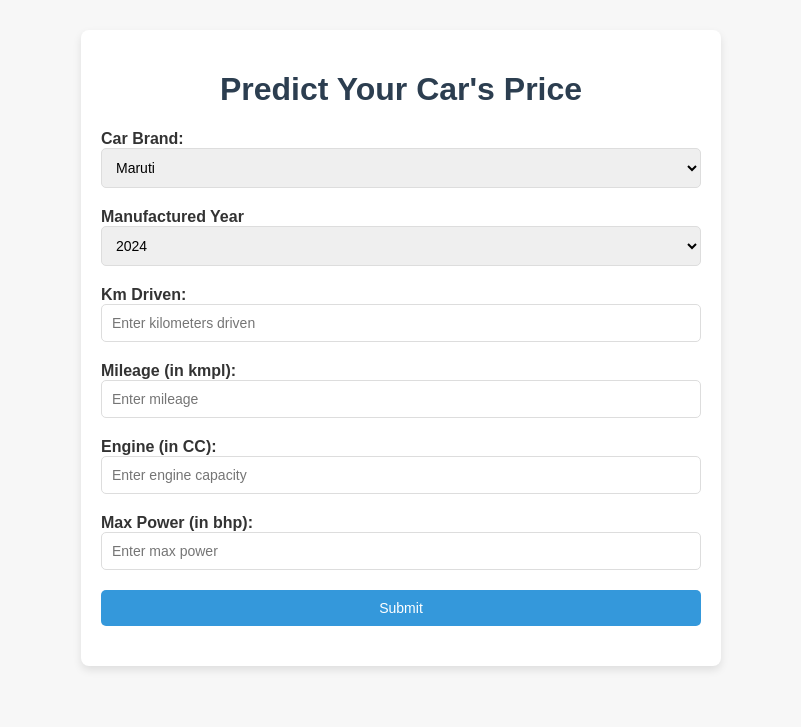
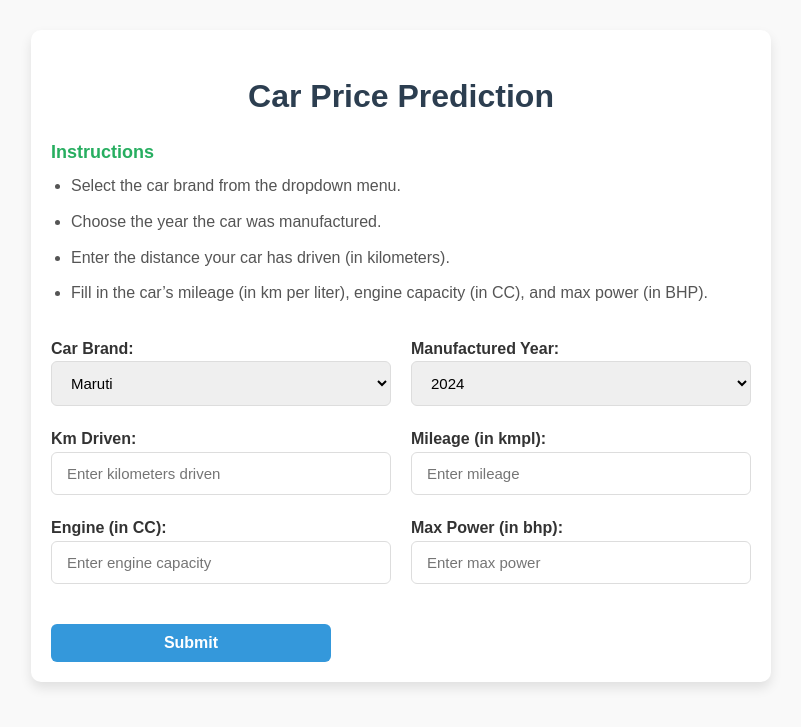
Before and after one commit to puskr99/car-price-prediction-ML, a Flask app: page / in a window 1280 px wide. Shown: the top 727 px of the page, without its empty margins (239-1040 px from the left). Run offline with Flask 3, Linux system fonts and the light colour scheme; parts of the project's set-up code (start-up, migrations or seed data) failed here and were passed over.

Commit message:
some changes

```diff
--- a/app/templates/index.html
+++ b/app/templates/index.html
@@ -9,22 +9,45 @@
             font-family: Arial, sans-serif;
             margin: 0;
             padding: 0;
-            background-color: #f7f7f7;
+            background-color: #f9f9f9;
             color: #333;
+            line-height: 1.6;
         }
 
         .container {
-            max-width: 600px;
+            max-width: 700px;
             margin: 30px auto;
             padding: 20px;
             background: #ffffff;
-            box-shadow: 0 4px 8px rgba(0, 0, 0, 0.1);
-            border-radius: 8px;
+            box-shadow: 0 6px 12px rgba(0, 0, 0, 0.1);
+            border-radius: 10px;
         }
 
         h1 {
             text-align: center;
             color: #2c3e50;
+            margin-bottom: 10px;
+        }
+
+        .instructions {
+            margin-bottom: 30px;
+        }
+
+        .instructions h2 {
+            font-size: 18px;
+            color: #27ae60;
+            margin-bottom: 7px;
+        }
+
+        .instructions ul {
+            margin: 0;
+            padding: 0 20px;
+            list-style-type: disc;
+            color: #555;
+        }
+
+        .instructions ul li {
+            margin-bottom: 10px;
         }
 
         form {
@@ -33,16 +56,28 @@
             gap: 20px;
         }
 
+        /* Style for two-column layout */
+        .form-row {
+            display: flex;
+            justify-content: space-between;
+            gap: 20px;
+        }
+
+        .form-section {
+            flex: 1;
+            min-width: 45%;
+        }
+
         label {
             font-weight: bold;
             margin-bottom: 5px;
         }
 
         input, select, button {
-            padding: 10px;
+            padding: 12px 15px;
             border: 1px solid #ddd;
-            border-radius: 5px;
-            font-size: 14px;
+            border-radius: 6px;
+            font-size: 15px;
             width: 100%;
             box-sizing: border-box;
         }
@@ -50,43 +85,76 @@
         input:focus, select:focus {
             border-color: #3498db;
             outline: none;
+            box-shadow: 0 0 5px rgba(52, 152, 219, 0.3);
         }
 
         button {
             background-color: #3498db;
             color: white;
+            font-weight: bold;
             border: none;
             cursor: pointer;
-            transition: background-color 0.3s;
+            transition: all 0.3s ease-in-out;
         }
 
         button:hover {
             background-color: #2c81ba;
+            transform: scale(1.02);
+        }
+
+        /* Layout for Submit button and Result section */
+        .form-actions {
+            display: flex;
+            justify-content: space-between;
+            align-items: center;
+            gap: 20px;
+            margin-top: 20px;
+        }
+
+        .submit {
+            width: 40%; /* Make the submit button take up nearly half the width */
+            padding: 10px 0;
+            font-size: 16px;
+            border-radius: 6px;
         }
 
         .result {
+            flex: 1; /* Allow result to take up the remaining space */
             text-align: center;
-            margin-top: 20px;
         }
 
         .result p {
             font-size: 16px;
             color: #27ae60;
+            font-weight: bold;
         }
 
         .result p strong {
             color: #2c3e50;
         }
+
     </style>
 </head>
 <body>
     <div class="container">
-        <h1>Predict Your Car's Price</h1>
+        <h1>Car Price Prediction</h1>
+
+        <div class="instructions">
+            <h2>Instructions</h2>
+            <ul>
+                <li>Select the car brand from the dropdown menu.</li>
+                <li>Choose the year the car was manufactured.</li>
+                <li>Enter the distance your car has driven (in kilometers).</li>
+                <li>Fill in the car’s mileage (in km per liter), engine capacity (in CC), and max power (in BHP).</li>
+            </ul>
+        </div>
 
         <form method="post" action="/">
-            <div>
+            <div class="form-row">
+                <div class="form-section">
                     <label for="car_brand">Car Brand:</label>
-                <select id="car_brand" name="car_brand">
+                    <select id="car_brand" name="car_brand" required>
+                        <!-- <option value="" disabled selected>Select a brand</option> -->
                         {% for brand in car_brands %}
                             <option value="{{ brand }}" {% if selected_data.get('car_brand') == brand %}selected{% endif %}>
                                 {{ brand }}
@@ -95,9 +163,10 @@
                     </select>
                 </div>
 
-            <div>
-                <label for="bought_year">Manufactured Year</label>
-                <select id="bought_year" name="bought_year">
+                <div class="form-section">
+                    <label for="bought_year">Manufactured Year:</label>
+                    <select id="bought_year" name="bought_year" required>
+                        <!-- <option value="" disabled selected>Select year</option> -->
                         {% for year in range(2024, 1980, -1) %}
                             <option value="{{ year }}" {% if selected_data.get('bought_year')|int == year %}selected{% endif %}>
                                 {{ year }}
@@ -105,33 +174,39 @@
                         {% endfor %}
                     </select>
                 </div>
+            </div>
 
-            <div>
+            <div class="form-row">
+                <div class="form-section">
                     <label for="km_driven">Km Driven:</label>
                     <input type="number" id="km_driven" name="km_driven" min="0" max="9999999"
                         placeholder="Enter kilometers driven" value="{{ selected_data.get('km_driven', '') }}" required>
                 </div>
 
-            <div>
+                <div class="form-section">
                     <label for="mileage">Mileage (in kmpl):</label>
                     <input type="number" name="mileage" min="1" max="999"
                         placeholder="Enter mileage" value="{{ selected_data.get('mileage', '') }}" required>
                 </div>
+            </div>
 
-            <div>
+            <div class="form-row">
+                <div class="form-section">
                     <label for="engine">Engine (in CC):</label>
                     <input type="number" name="engine" min="1" max="999999"
                         placeholder="Enter engine capacity" value="{{ selected_data.get('engine', '') }}" required>
                 </div>
 
-            <div>
+                <div class="form-section">
                     <label for="max_power">Max Power (in bhp):</label>
                     <input type="number" id="max_power" name="max_power" min="1" max="99999"
                         placeholder="Enter max power" value="{{ selected_data.get('max_power', '') }}" required>
                 </div>
+            </div>
 
-            <button type="submit">Submit</button>
-        </form>
+            <!-- Submit button and Result are aligned here -->
+            <div class="form-actions">
+                <button type="submit" class="submit">Submit</button>
 
                 <div class="result">
                     {% if selling_price %}
@@ -143,5 +218,8 @@
                     {% endif %}
                 </div>
             </div>
+
+        </form>
+    </div>
 </body>
 </html>
```
Also changed, not shown: README.md, snapshots/1.png (added), snapshots/2.png (added), snapshots/3.png (added), snapshots/empty.png (deleted), snapshots/honda.png (deleted), snapshots/maruti.png (deleted), 1 other file. Lines whose indentation alone changed are shown as unchanged.
